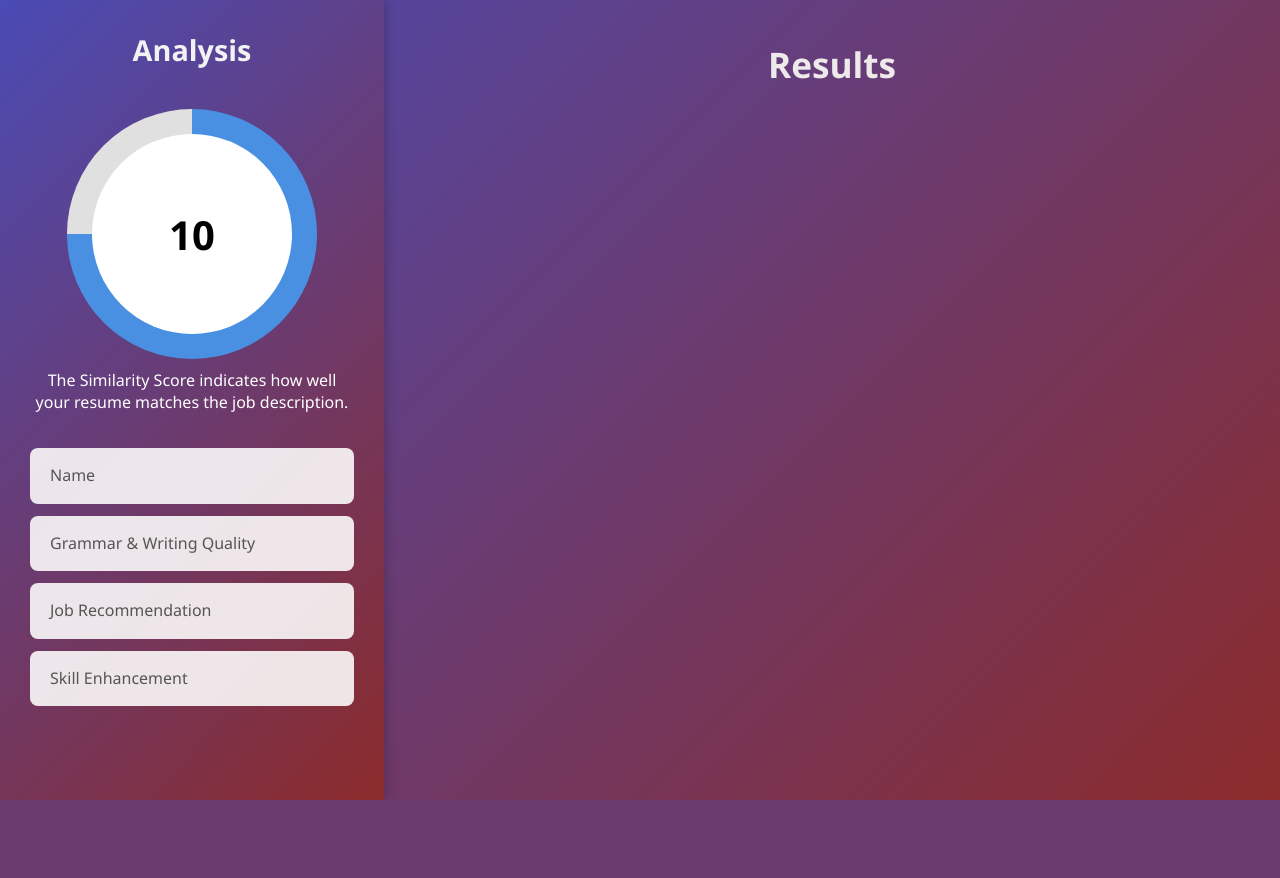
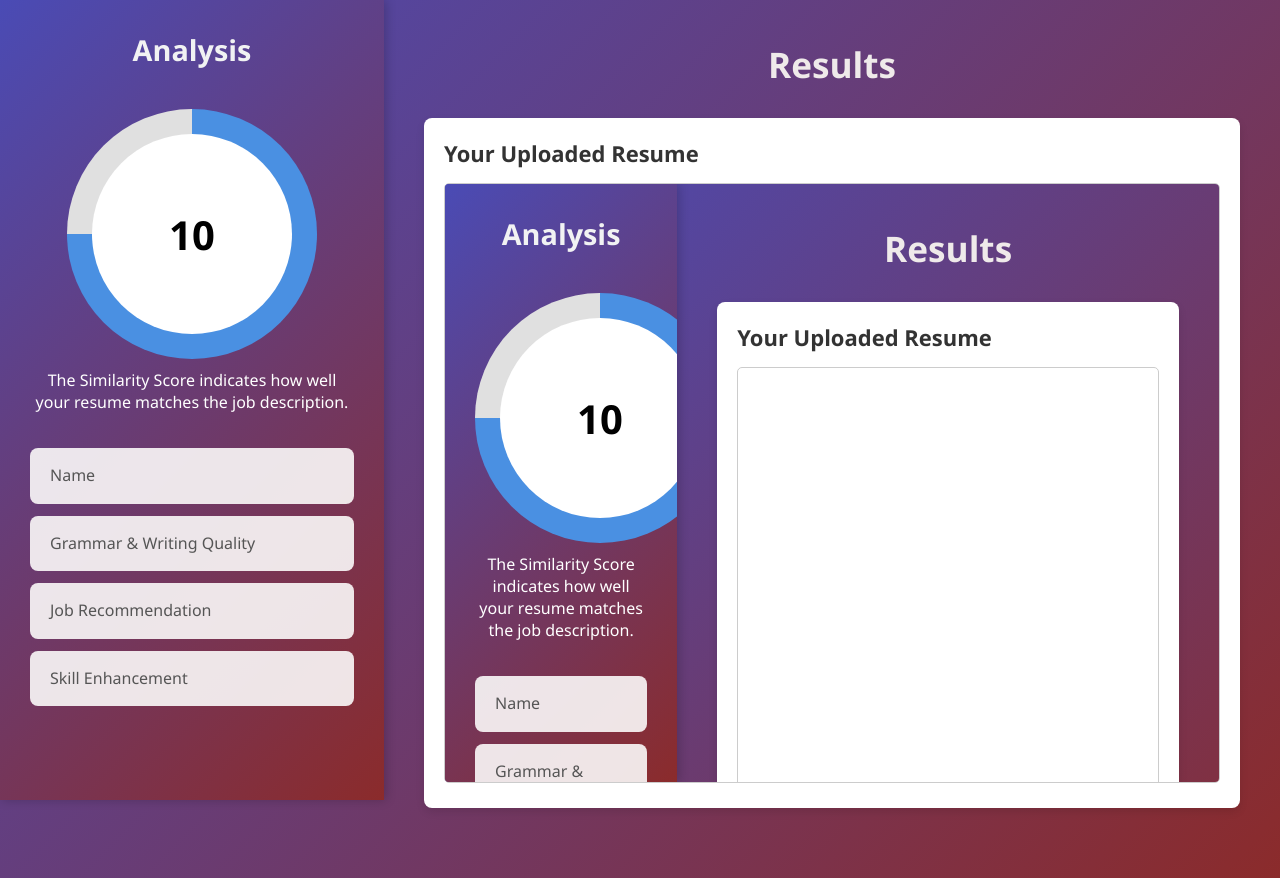
Before and after one commit to mohitk21103/breaktheATS, a Flask app: template templates/analysis_results.html in a window 1280 px wide. Before the commit the page ends 800 px from the top, so only its background shows below. Run offline with Flask 3, Linux system fonts and the light colour scheme; the template is opened without the code that fills it: most values are stand-ins (such as "Sample title", 1, 10 or a date in 2020); parts of the project's set-up code (start-up, migrations or seed data) failed here and were passed over; some libraries are stand-ins or nearby versions.

Commit message:
added - resume preview on the anlysis result page

```diff
--- a/templates/analysis_results.html
+++ b/templates/analysis_results.html
@@ -222,6 +222,29 @@
     .apply-btn:hover {
         background: #0056b3;
     }
+
+        .resume-preview {
+    margin-bottom: 30px;
+    padding: 20px;
+    background-color: #ffffff;
+    border-radius: 8px;
+    box-shadow: 0 4px 8px rgba(0, 0, 0, 0.1);
+}
+
+.resume-preview h2 {
+    margin-bottom: 15px;
+    font-size: 22px;
+    color: #333;
+}
+
+.resume-frame {
+    width: 100%;
+    height: 600px;
+    border: 1px solid #ccc;
+    border-radius: 5px;
+}
+
+
 </style>
 </head>
 <body>
@@ -250,6 +273,18 @@
 
     <div class="content-container">
         <h1>Results</h1>
+
+        <div class="resume-preview">
+            <h2>Your Uploaded Resume</h2>
+            {% if resume_url %}
+                <iframe src="{{ resume_url }}" frameborder="0" class="resume-frame"></iframe>
+            {% else %}
+                <p>No resume uploaded yet.</p>
+            {% endif %}
+        </div>
+
+
+
 
 
 <div id="job_recommendation" class="result-section">
```
Also changed, not shown: main.py (+34 -44 lines).
